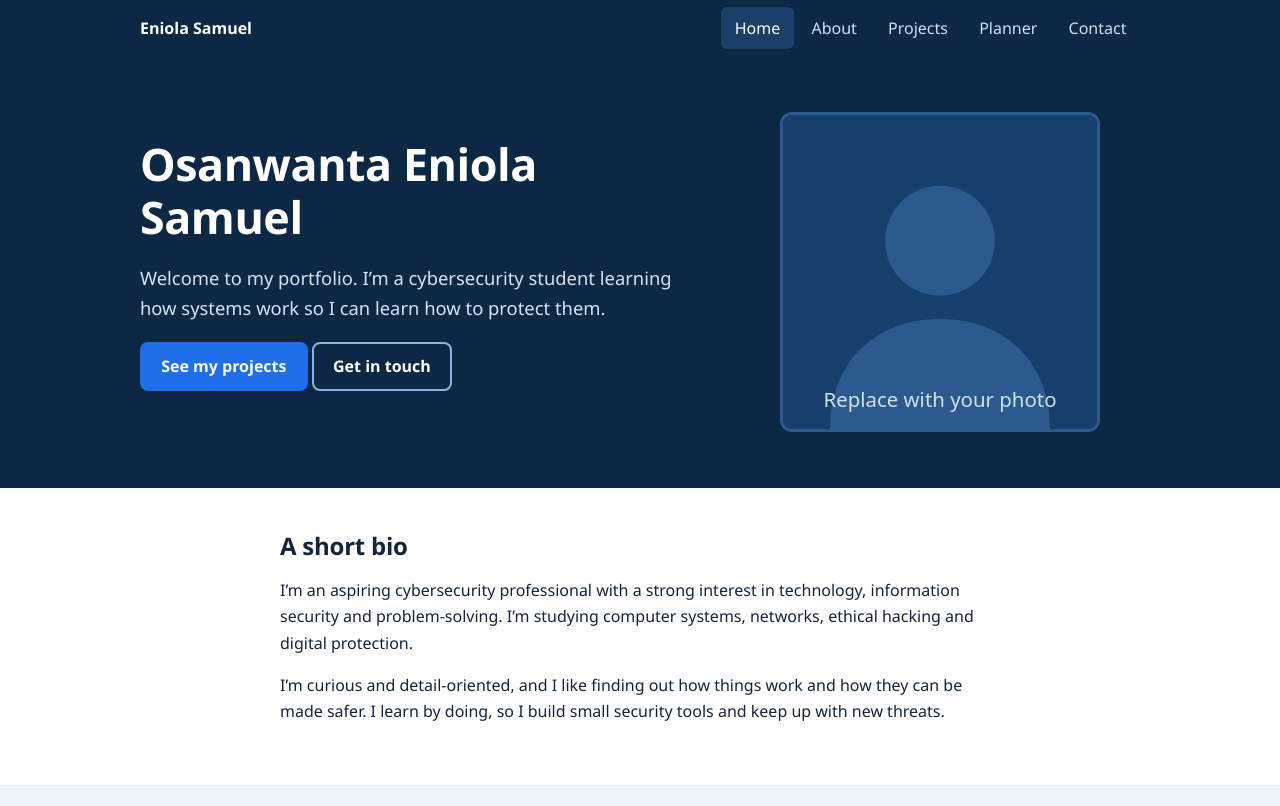
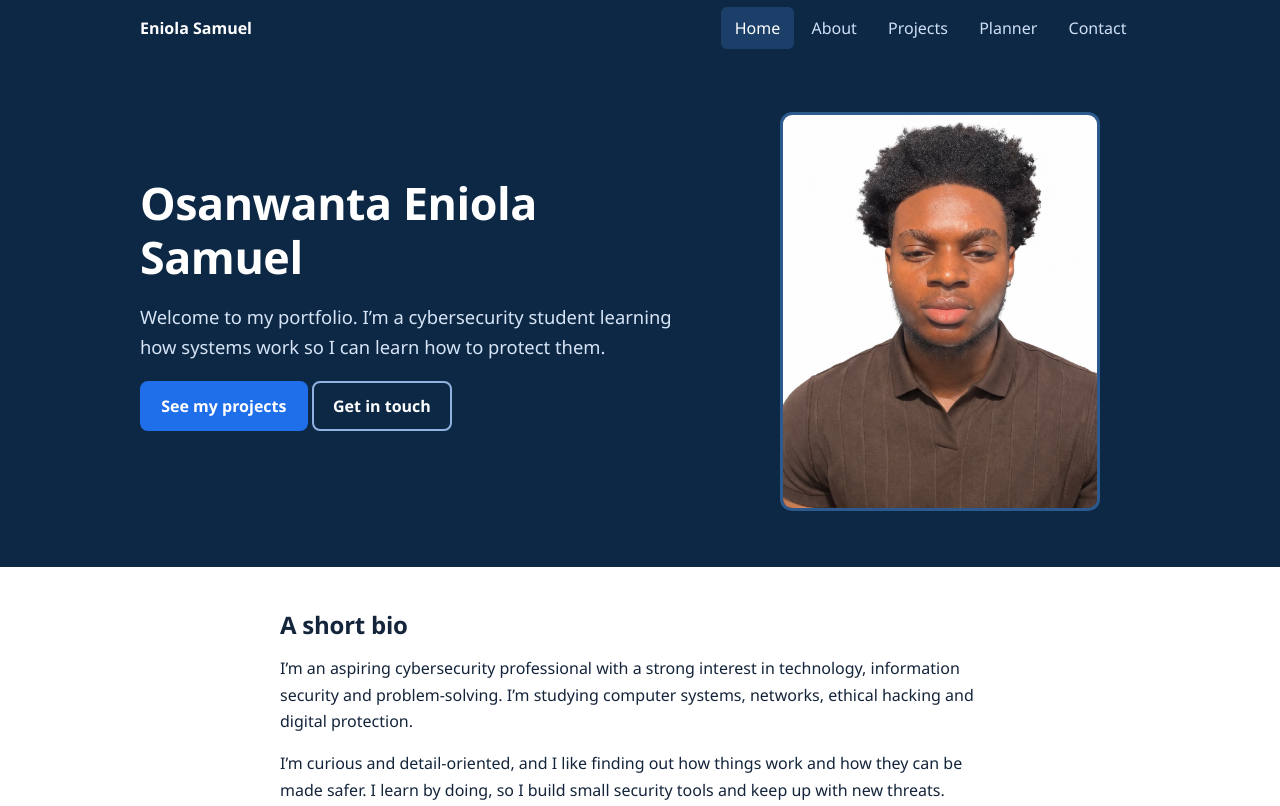
Before and after one commit to samuel-osanwanta/student-portfolio, a plain HTML site: page index.html in a window 1280 px wide. Shown: the top 806 px of the page. Drawn offline with Linux system fonts and the light colour scheme.

Commit message:
Update profile image format in index.html

```diff
--- a/index.html
+++ b/index.html
@@ -23,7 +23,7 @@
 <p class="lead">Welcome to my portfolio. I’m a cybersecurity student learning how systems work so I can learn how to protect them.</p>
 <p><a class="btn" href="projects.html">See my projects</a> <a class="btn ghost" href="contact.html">Get in touch</a></p>
 </div>
-<figure class="photo"><img src="images/profile.svg" alt="Portrait of Osanwanta Eniola Samuel" width="400" height="400"></figure>
+<figure class="photo"><img src="images/profile.jpg.PNG" alt="Portrait of Osanwanta Eniola Samuel" width="400" height="400"></figure>
 </div>
 </section>
 <section class="section">
```
